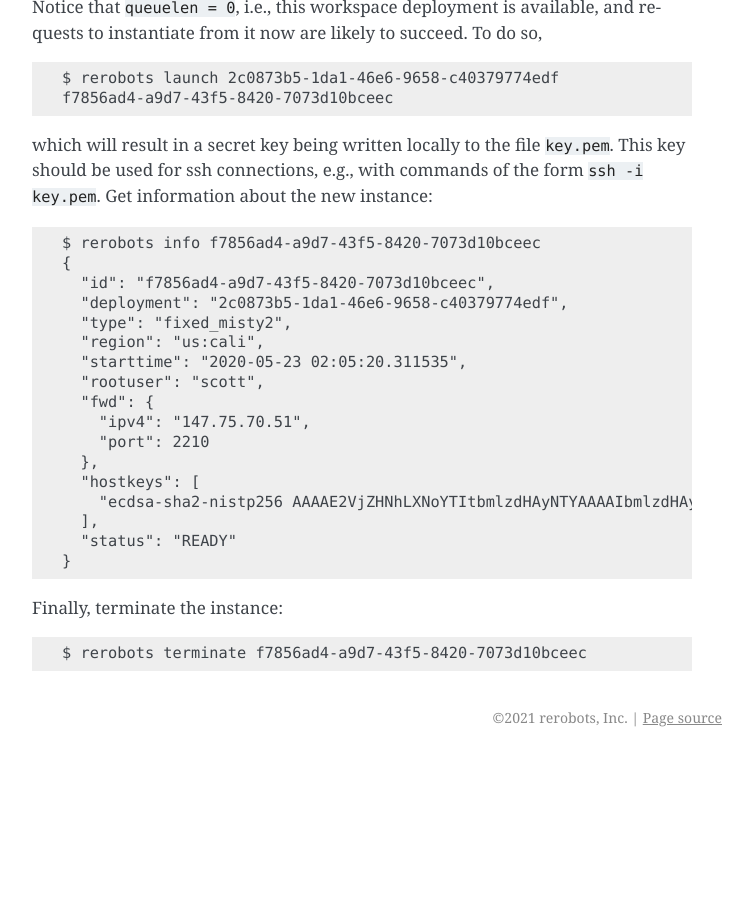
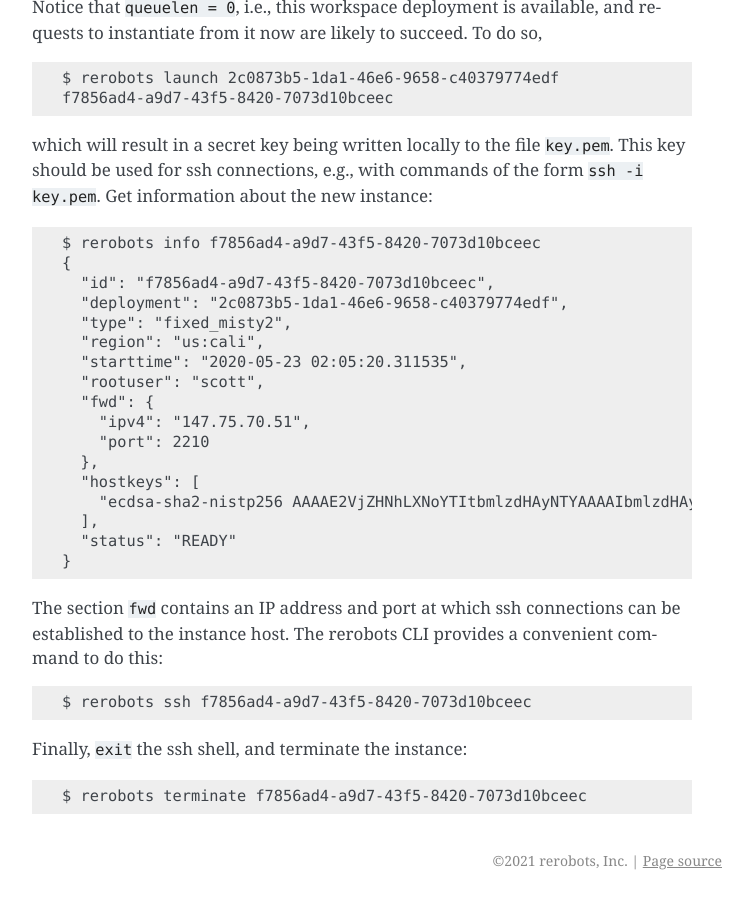
Before and after one commit to rerobots/cli, a Sphinx documentation site: the page built from doc/index.rst, in a window 1280 px wide and 900 px high, scrolled down 2126 px. Shown: the whole window, without its empty margins (388-1141 px from the left). Built offline with Sphinx 7.4.7, drawn with Linux system fonts in a browser that asks for light colours; before the commit the page ends 2883 px from its top, so only the background shows below that.

Commit message:
DOC: example with `rerobots ssh`

```diff
--- a/doc/index.rst
+++ b/doc/index.rst
@@ -129,7 +129,13 @@
     "status": "READY"
   }
 
-Finally, terminate the instance::
+The section ``fwd`` contains an IP address and port at which ssh connections can
+be established to the instance host. The rerobots CLI provides a convenient
+command to do this::
+
+  $ rerobots ssh f7856ad4-a9d7-43f5-8420-7073d10bceec
+
+Finally, ``exit`` the ssh shell, and terminate the instance::
 
   $ rerobots terminate f7856ad4-a9d7-43f5-8420-7073d10bceec
 
```
